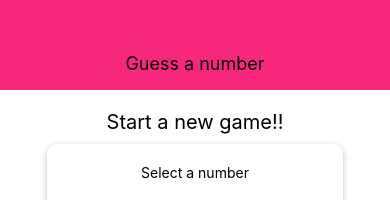
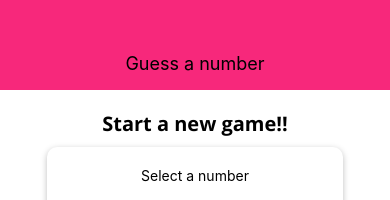
Before and after one commit to YongWei12/ReactNativeTutorial, a React Native app: screen / in a window 390 px wide. Shown: the top 200 px of the page. Built offline with nearby package versions, Linux system fonts and the light colour scheme.

Commit message:
working font loading, need to use async await since it is asyncronous

```diff
--- a/App.js
+++ b/App.js
@@ -1,17 +1,38 @@
 import React, { useState } from 'react';
 import { StyleSheet, Text, View } from 'react-native';
+import * as Font from 'expo-font';
+import { AppLoading } from 'expo'
+
 
 import Header from './components/Header'
 import StartGameScreen from './screens/StartGameScreen';
-import GameScreen from './screens/GameScreen'
+import GameScreen from './screens/GameScreen';
 import GameOverScreen from './screens/GameOverScreen';
 
+//function no need to be re created in every re render
+const fetchFonts = async () => {
+  return (await Font.loadAsync({
+    'open-sans': require('./assets/fonts/OpenSans-Regular.ttf'),
+    'open-sans-bold': require('./assets/fonts/OpenSans-Bold.ttf'),
+  })
+  );
+};
 
 export default function App() {
   const [userNumber, setUserNumber] = useState();
   const [guessRounds, setGuessRounds] = useState(0)
+  const [dataLoaded, setDataLoaded] = useState(false);
 
-  const configureNewGame = ()=>{
+  if (!dataLoaded) {
+    return (
+      <AppLoading
+        startAsync={fetchFonts}
+        onFinish={() => setDataLoaded(true)}
+        onError={(err) => console.log(err)} />
+    )
+  }
+
+  const configureNewGame = () => {
     setGuessRounds(0);
     setUserNumber(null);
   }
@@ -21,16 +42,16 @@
 
   }
 
-  const gameOverHandler= numOfRounds => {
+  const gameOverHandler = numOfRounds => {
     setGuessRounds(numOfRounds);
   }
 
   let content = <StartGameScreen onStartGame={startGameHandler} />
 
-  if (userNumber && guessRounds<=0) {
-    content = <GameScreen userChoice={userNumber} onGameOver={gameOverHandler}/>
-  }else if(guessRounds >0 ){
-    content= <GameOverScreen roundNumber={guessRounds}  userNumber={userNumber} onRestart={configureNewGame}/>
+  if (userNumber && guessRounds <= 0) {
+    content = <GameScreen userChoice={userNumber} onGameOver={gameOverHandler} />
+  } else if (guessRounds > 0) {
+    content = <GameOverScreen roundNumber={guessRounds} userNumber={userNumber} onRestart={configureNewGame} />
   }
   return (
     <View style={styles.screen}>
--- a/screens/StartGameScreen.js
+++ b/screens/StartGameScreen.js
@@ -94,7 +94,8 @@
     },
     title: {
         fontSize: 20,
-        marginVertical: 10
+        marginVertical: 10,
+        fontFamily:'open-sans-bold'
     },
     inputContainer: {
         width: 300,
```
Also changed, not shown: assets/fonts/OpenSans-Bold.ttf (added), assets/fonts/OpenSans-Regular.ttf (added).
